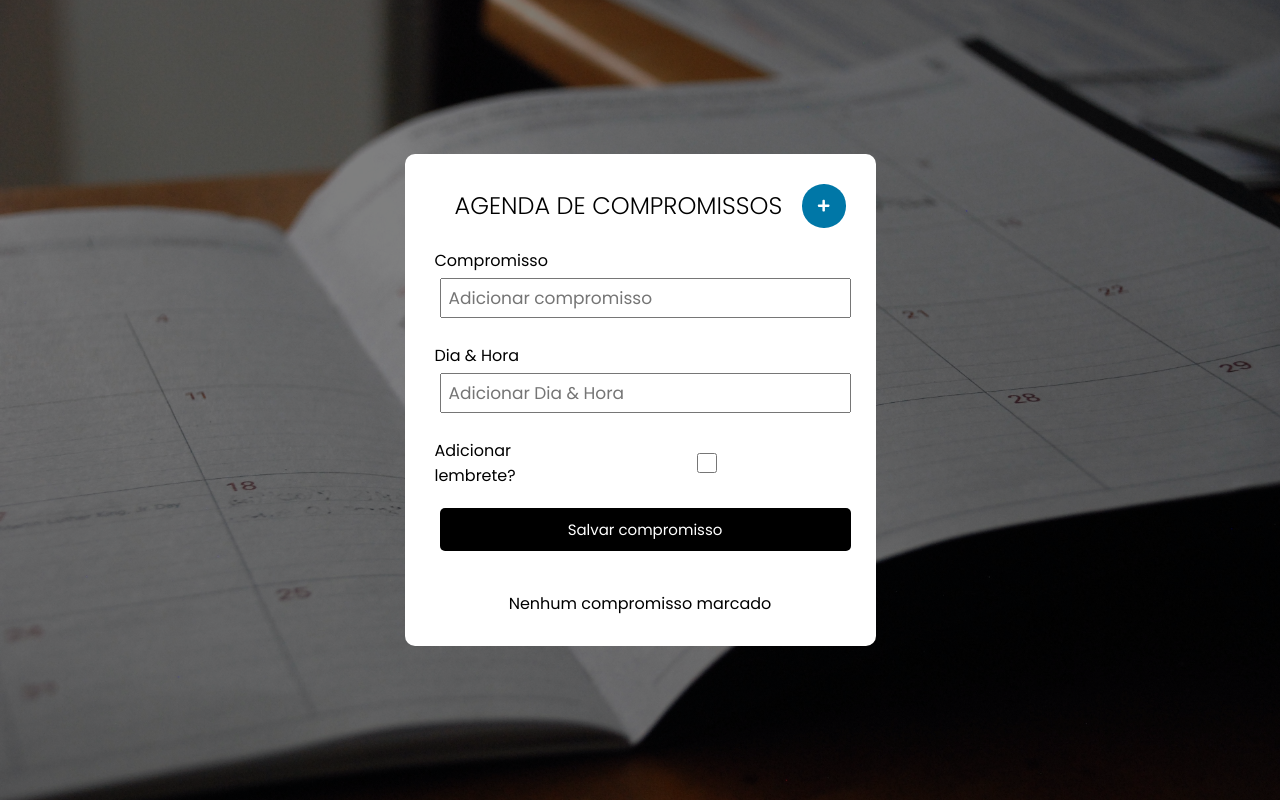
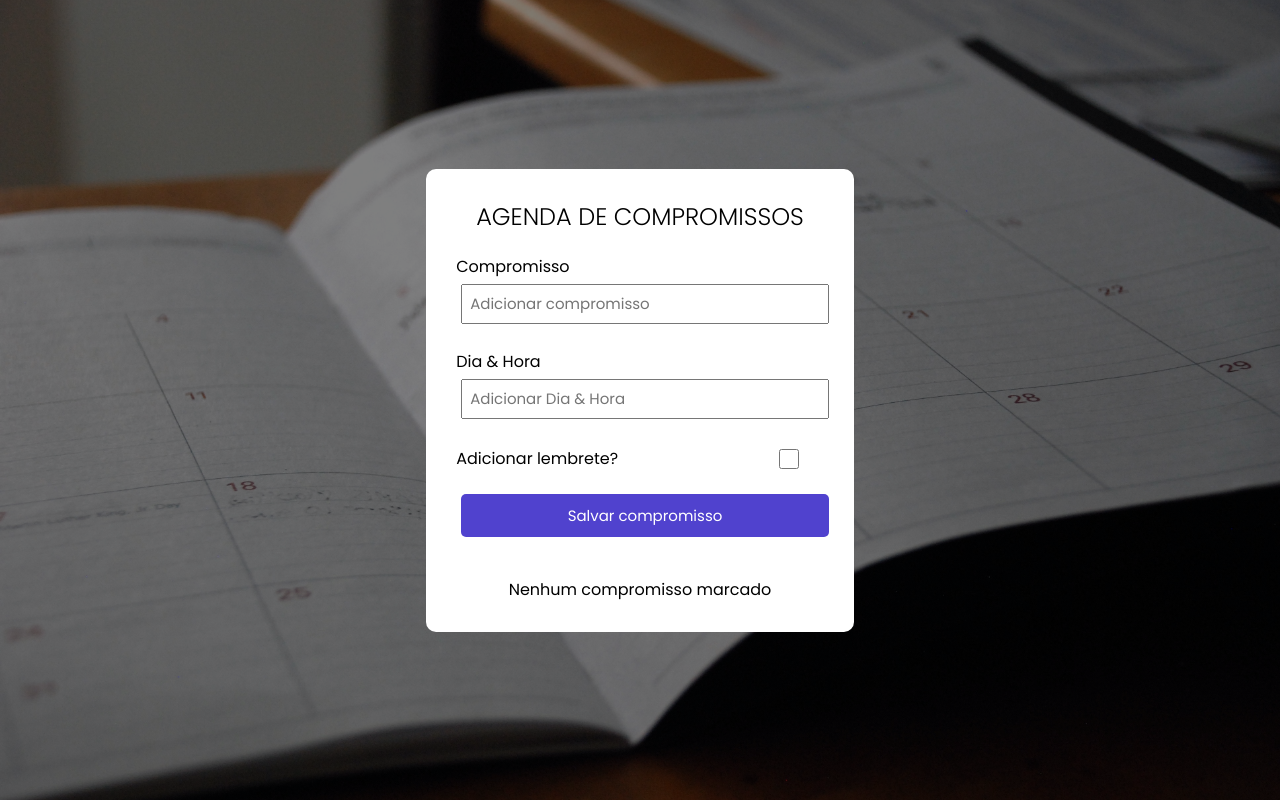
Before and after one commit to matheusz98/projetos, a React (Create React App) app in the folder Projeto Agenda de Compromissos/: page / in a window 1280 px wide. Built offline with nearby package versions, Linux system fonts and the light colour scheme.

Commit message:
Finalizando o projeto

```diff
--- a/Projeto Agenda de Compromissos/src/components/Header.js
+++ b/Projeto Agenda de Compromissos/src/components/Header.js
@@ -1,12 +1,10 @@
 import React from 'react';
 import PropTypes from 'prop-types';
-import Button from './Button';
 
 function Header({ title }) {
     return (
         <header className="header">
             <h1 className="title">{title}</h1>
-            <Button />
         </header>
     );
 }
--- a/Projeto Agenda de Compromissos/src/index.css
+++ b/Projeto Agenda de Compromissos/src/index.css
@@ -41,26 +41,9 @@ body {
   align-items: center;
 }
 
-.btn {
-  padding: 15px;
-  border-radius: 50%;
-  border: none;
-  background: #0077a7;
-  color: #ffffff;
-  display: flex;
-  align-items: center;
-  justify-content: center;
-  cursor: pointer;
-  transition: all 0.5s ease;
-}
-
-.btn:hover {
-  background: rgb(0, 26, 255);
-}
-
 .btn-form {
   display: inline-block;
-  background: #000;
+  background: rgb(80, 66, 206);
   color: #fff;
   border: none;
   padding: 10px 20px;
@@ -70,6 +53,12 @@ body {
   text-decoration: none;
   font-size: 15px;
   font-family: inherit;
+  transition: all 0.5s ease;
+}
+
+.btn-form:hover {
+  background: rgb(35, 13, 231);
+  letter-spacing: 1px;
 }
 
 .btn-form-block {
@@ -111,7 +100,7 @@ body {
   height: 40px;
   margin: 5px;
   padding: 3px 7px;
-  font-size: 17px;
+  font-size: 15px;
 }
 
 .form-control-check {
@@ -121,7 +110,7 @@ body {
 }
 
 .form-control-check label {
-  flex: 1;
+  flex: 10;
 }
 
 .form-control-check input {
```
